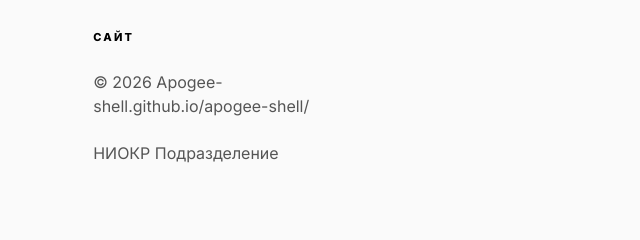
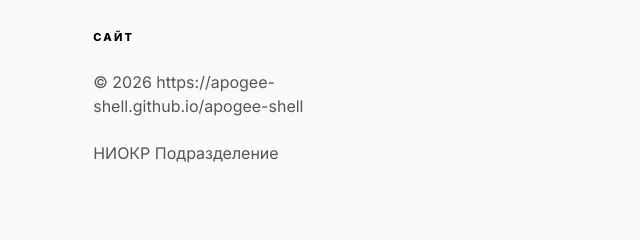
Before and after one commit to Apogee-shell/apogee-shell, a plain HTML site: page index.html in a window 1280 px wide. Shown: the part 3197-3437 px from the top of the page, 566-1206 px from the left. Drawn offline with Linux system fonts and the light colour scheme.

Commit message:
index.html

```diff
--- a/index.html
+++ b/index.html
@@ -1059,7 +1059,7 @@
     </div>
     <div class="footer-col">
         <h4 data-ru="Сайт" data-en="Web" data-zh="网站">Сайт</h4>
-        <p>© 2026 Apogee-shell.github.io/apogee-shell/</p>
+        <p>© 2026 https://apogee-shell.github.io/apogee-shell</p>
         <p data-ru="НИОКР Подразделение" data-en="R&D Division" data-zh="研发部门">НИОКР Подразделение</p>
     </div>
 
```
